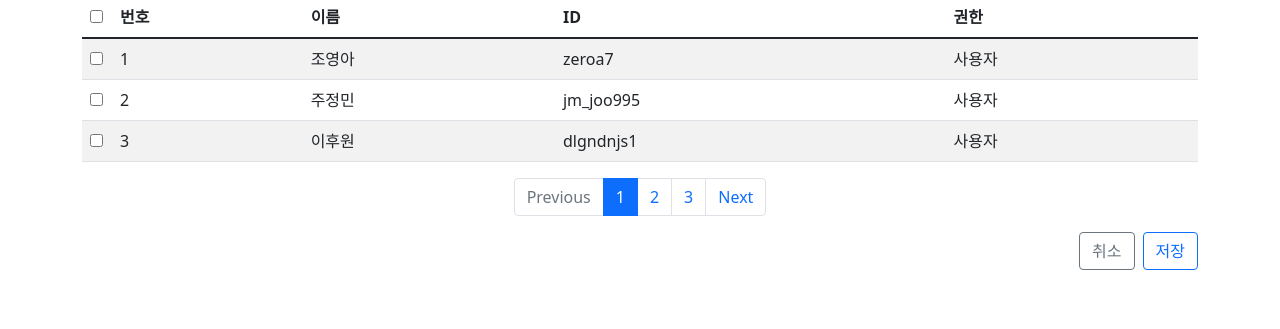
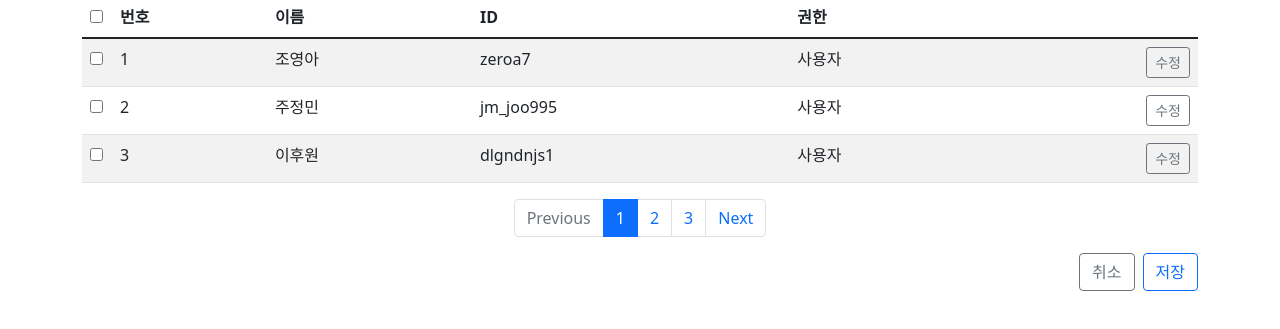
Before and after one commit to dataworldEdu/snackworld-proto, a plain HTML site: page member/memberMng.html in a window 1280 px wide. Shown: the part 299-628 px from the top of the page. Drawn offline with nearby package versions, Linux system fonts and the light colour scheme.

Commit message:
modify memberMng.html

```diff
--- a/member/memberMng.html
+++ b/member/memberMng.html
@@ -112,6 +112,7 @@
                     <td>조영아</td>
                     <td>zeroa7</td>
                     <td>사용자</td>
+                    <td style="text-align: right;"><button type="button" class="btn btn-outline-secondary btn-sm" >수정</button></td>
                 </tr>
                 <tr>
                     <td><input type="checkbox" name="_selected_" value="ROW_2"></td>
@@ -119,6 +120,7 @@
                     <td>주정민</td>
                     <td>jm_joo995</td>
                     <td>사용자</td>
+                    <td style="text-align: right;"><button type="button" class="btn btn-outline-secondary btn-sm" >수정</button></td>
                 </tr>
                 <tr>
                     <td><input type="checkbox" name="_selected_" value="ROW_3"></td>
@@ -126,6 +128,7 @@
                     <td>이후원</td>
                     <td>dlgndnjs1</td>
                     <td>사용자</td>
+                    <td style="text-align: right;"><button type="button" class="btn btn-outline-secondary btn-sm" >수정</button></td>
                 </tr>
                 </tbody>
             </table>
```
